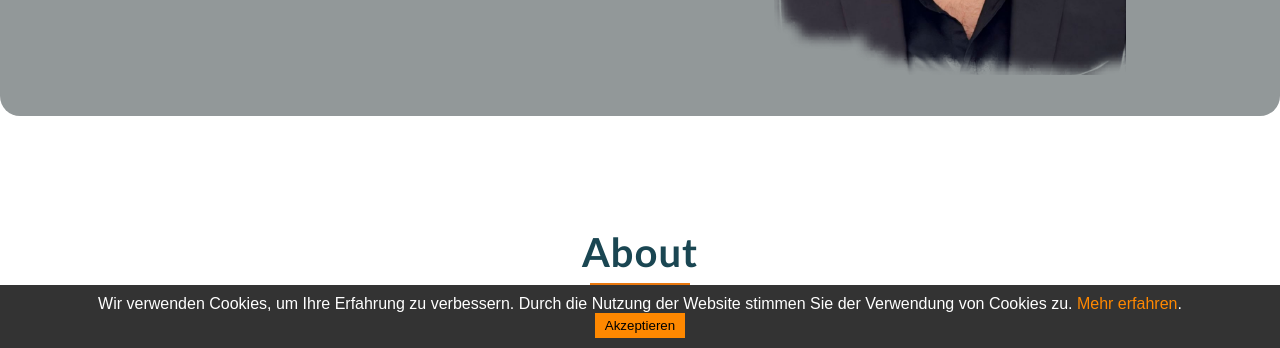
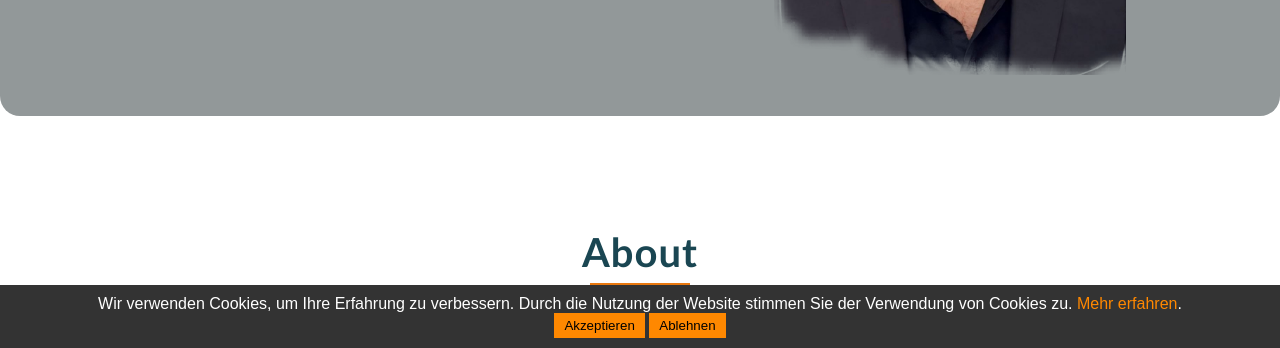
Before and after one commit to Ayman-BK/aimanWebsite, a plain HTML site: page index.html in a window 1280 px wide. Shown: the part 452-800 px from the top of the page. Drawn offline with Linux system fonts and the light colour scheme.

Commit message:
BK
12 change

```diff
--- a/index.html
+++ b/index.html
@@ -178,6 +178,7 @@
         <div id="cookieConsent" style="position: fixed; bottom: 0; left: 0; width: 100%; background-color: #333; color: #fff; text-align: center; padding: 10px;">
             <p>Wir verwenden Cookies, um Ihre Erfahrung zu verbessern. Durch die Nutzung der Website stimmen Sie der Verwendung von Cookies zu. <a href="mehrErfahren.html" target="_blank" style="color: #ff8800;">Mehr erfahren</a>.</p>
             <button id="acceptCookies" style="background-color: #ff8800; border: none; padding: 5px 10px;">Akzeptieren</button>
+            <button id="declineCookies" style="background-color: #ff8800; border: none; padding: 5px 10px;">Ablehnen</button>
         </div>
 
         <script>
```
